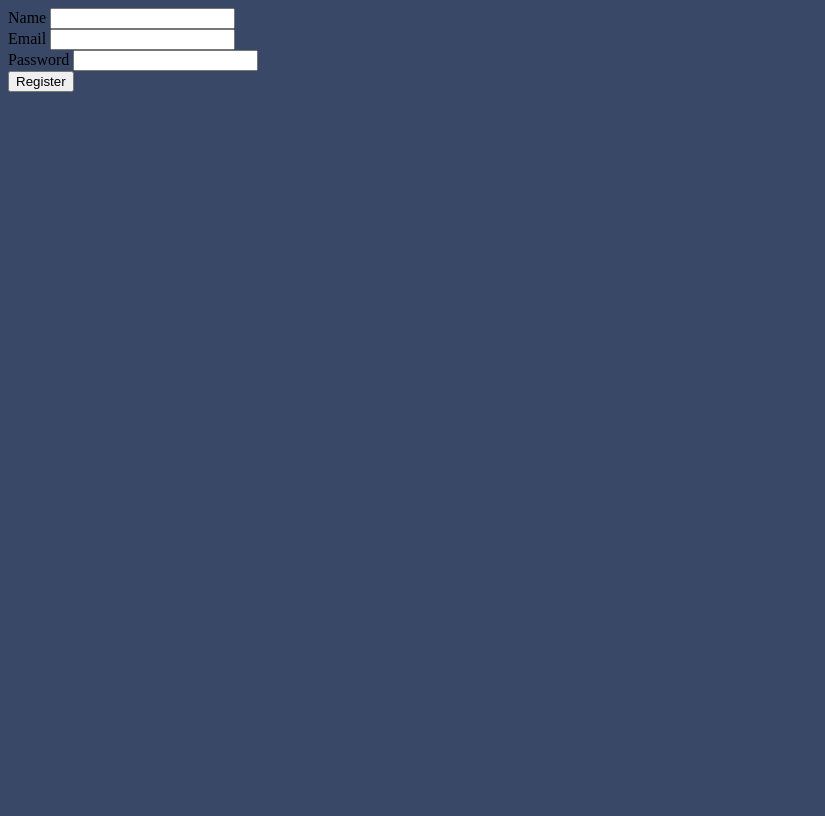
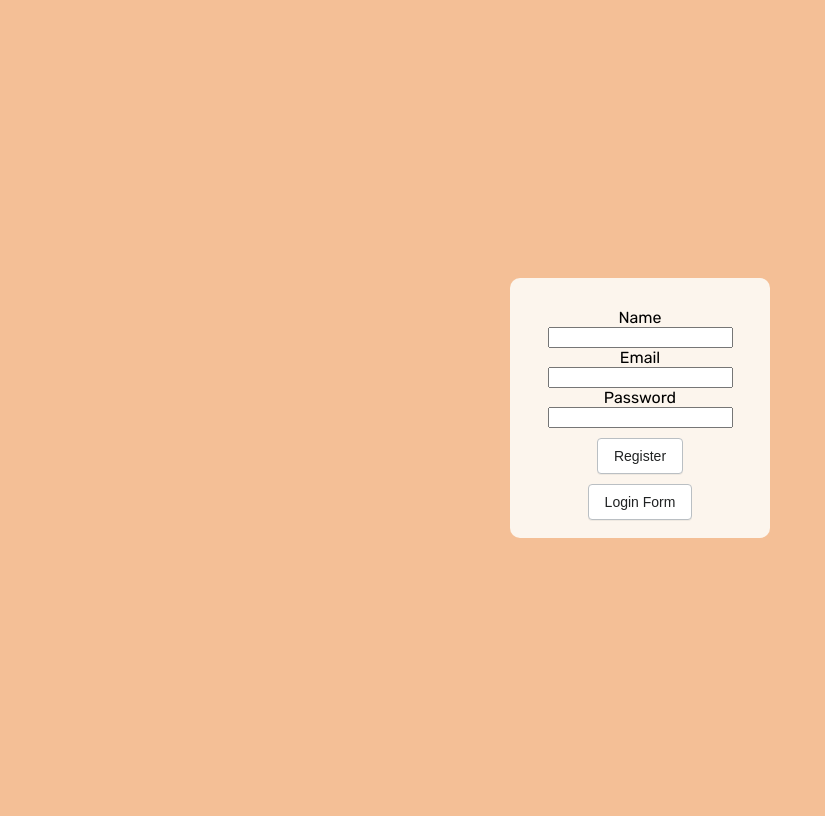
Before and after one commit to OssamaTammam/CCE376-Database-Systems, a PHP site: page /registerForm.php in a window 1280 px wide. Shown: the whole page, without its empty margins (0-825 px from the left). Before the commit the page ends 92 px from the top, so only its background shows below. Run offline with PHP 8.4, Linux system fonts and the light colour scheme.

Commit message:
حسبي الله و نعم الوكيل

```diff
--- a/Lab 4/css/style.css
+++ /dev/null
@@ -1,9 +0,0 @@
-body {
-    background-color: #394867;
-    display: flex;
-}
-
-.centered-div {
-    align-items: center;
-    justify-content: center;
-}
--- a/Lab 4/registerForm.php
+++ b/Lab 4/registerForm.php
@@ -4,26 +4,49 @@
 <head>
   <meta charset="UTF-8" />
   <meta name="viewport" content="width=device-width, initial-scale=1.0" />
-  <link rel="stylesheet" href="css/style.css" />
+  <link rel="preconnect" href="https://fonts.googleapis.com">
+  <link rel="preconnect" href="https://fonts.gstatic.com" crossorigin>
+  <link href="https://fonts.googleapis.com/css2?family=Rubik&display=swap" rel="stylesheet">
+  <link rel="stylesheet" href="style.css" />
   <title>Register</title>
 </head>
 
 <body>
-  <form method="post" action="register.php" name="signup-form">
+  <div class="container">
+    <form method="post" action="register.php" onsubmit="return validateForm()" name="signup-form">
       <div class="form-element">
         <label for="name">Name</label>
-      <input type="name" name="name" required />
+        <input type="name" name="name" required id="name" />
       </div>
       <div class="form-element">
         <label for="email">Email</label>
-      <input type="email" name="email" pattern="[a-zA-Z0-9._%+-]+@[a-zA-Z0-9.-]+\.[a-zA-Z]{2,4}" required />
+        <input type="email" name="email" pattern="[a-zA-Z0-9._%+-]+@[a-zA-Z0-9.-]+\.[a-zA-Z]{2,4}" required id="email" />
       </div>
       <div class="form-element">
         <label for="password">Password</label>
-      <input type="password" name="password" required />
+        <input type="password" name="password" required id="password" />
       </div>
       <button type="submit" name="register" value="register">Register</button>
     </form>
+    <a href="loginForm.php">
+      <button>Login Form</button>
+    </a>
+  </div>
+  <script>
+    function validateForm() {
+      var name = document.getElementById("name").value;
+      var email = document.getElementById("email").value;
+      var password = document.getElementById("password").value;
+
+      if (name === "" || email === "" || password === "") {
+        alert("Please fill in all required fields.");
+        return false; // Prevent the form from submitting
+      }
+
+      return true; // Allow the form to submit if all required fields are filled
+    }
+  </script>
+
 </body>
 
 </html>
--- /dev/null
+++ b/Lab 4/style.css
@@ -0,0 +1,46 @@
+body {
+    align-items: center;
+    background-color: #F4BF96;
+    display: flex;
+    font-family: 'Rubik', sans-serif;
+    height: 100vh;
+    justify-content: center;
+}
+
+.container {
+    background-color: #FCF5ED;
+    border-radius: 10px;
+    height: 200px;
+    margin: 5px;
+    padding: 30px;
+    text-align: center;
+    width: 200px;
+}
+
+.container.form-element {
+    margin-top: 10px;
+}
+
+.container button {
+    background: #ffffff;
+    border: 1px solid #babfc3;
+    border-radius: 4px;
+    box-shadow: rgba(0, 0, 0, 0.05) 0px 1px 0px 0px;
+    color: #202223;
+    cursor: pointer;
+
+    display: inline-block;
+    font-size: 14px;
+    font-weight: 500;
+    margin-top: 10px;
+    min-height: 36px;
+    min-width: 36px;
+    outline: 0;
+    padding: 7px 16px;
+    text-align: center;
+
+    :hover {
+        background: #f6f6f7;
+        outline: 1px solid transparent;
+    }
+}
```
Also changed, not shown: Lab 4/loginForm.php (+22 -4 lines). Lines whose indentation alone changed are shown as unchanged.
